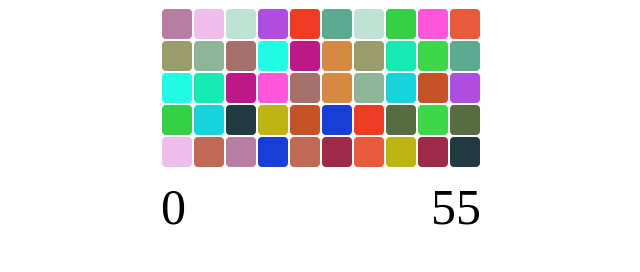
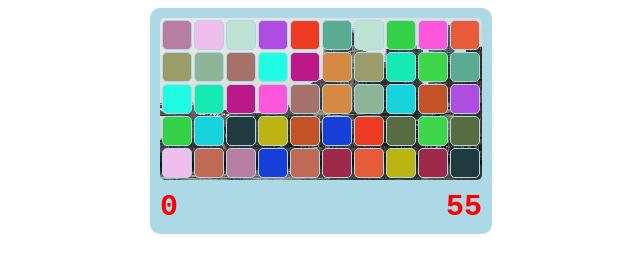
Before and after one commit to perython/test, a plain HTML site: page index.html in a window 1280 px wide. Shown: the whole page, without its empty margins (319-959 px from the left). Drawn offline with nearby package versions, Linux system fonts and the light colour scheme.

Commit message:
add fun stuff

```diff
--- a/css/style.less
+++ b/css/style.less
@@ -1,21 +1,21 @@
 @field-height: 160px;
-@field-width: 320px;
+@field-width: 322px;
 
-@field-cell-size: 30px;
+@field-cell-size: 28px;
 
 @nice-blue: #5B83AD;
 @grid-border-color: #fff;
 
-body { font-family: Arial sans-serif; font-size: 16px; }
+body { font-family: "Courier New", monospace; font-size: 16px; font-weight: bold;}
 
-#wrapper { margin: 0 auto; width: @field-width; }
+#wrapper { margin: 0 auto; width: @field-width; padding: 10px; border-radius: 10px; background: lightblue; }
 
-  #grid {height: @field-height; overflow: hidden;}
+  #grid {height: @field-height; overflow: hidden; background: url(../img/1.jpg); border-radius: 5px; padding: 1px;}
 
-    #grid .cell {width: @field-cell-size;  height: @field-cell-size; float: left; color: @nice-blue; border: 1px solid @grid-border-color; border-radius: 5px;}
+    #grid .cell {width: @field-cell-size;  height: @field-cell-size; float: left; color: @nice-blue; border: 1px solid @grid-border-color; border-radius: 5px; border: 1px solid lightblue; margin: 1px; }
     #grid .chosen {border-radius: 15px;}
 
-  #info {margin-top: 10px; font-size: 50px; overflow: hidden;}
+  #info {margin-top: 10px; font-size: 30px; overflow: hidden; color: red;}
 
     #info .timer {float: right;}
     #info .reload {display: none; padding: 5px; clear: both;}
```
Also changed, not shown: css/style.css, img/1.jpg (added).
